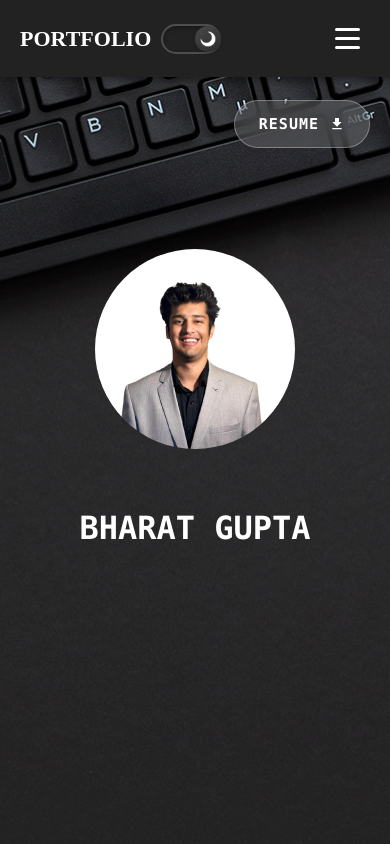
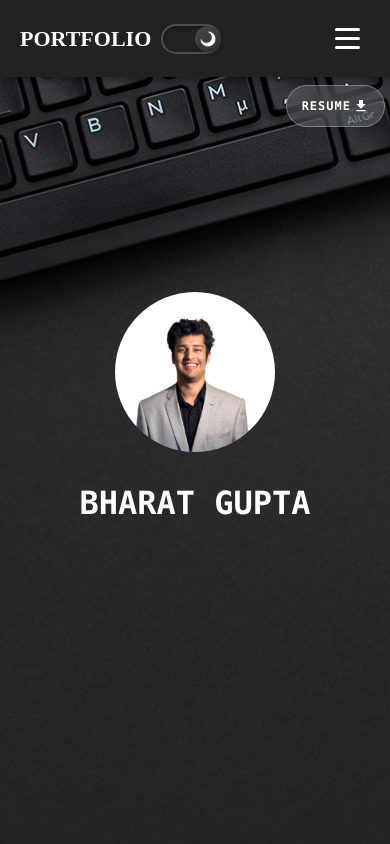
Before and after one commit to bharatgupta77/Portfolio-Bharat_Gupta, a React (Vite) app: page / in a window 390 px wide. Shown: the top 844 px of the page. Built offline with nearby package versions, Linux system fonts and the light colour scheme.

Commit message:
updated hero style for profile pic and resume button size and css

```diff
--- a/src/sections/Hero/HeroStyles.module.css
+++ b/src/sections/Hero/HeroStyles.module.css
@@ -249,11 +249,50 @@
   }
 }
 
+/* Mobile hero animation - image appears in center, then moves to top below navbar */
+@keyframes mobileHeroSlideUp {
+  0% {
+    opacity: 1;
+    transform: translateY(0);
+  }
+  25% {
+    opacity: 1;
+    transform: translateY(0);
+  }
+  100% {
+    opacity: 1;
+    transform: translateY(-180px);
+  }
+}
+
+@keyframes mobileTextFadeIn {
+  0% {
+    opacity: 0;
+    transform: translateY(20px);
+  }
+  100% {
+    opacity: 1;
+    transform: translateY(0);
+  }
+}
+
+@keyframes mobileContentStagger {
+  0% {
+    opacity: 0;
+    transform: translateY(15px);
+  }
+  100% {
+    opacity: 1;
+    transform: translateY(0);
+  }
+}
+
 :global(.cursor-pulse) {
   animation: pulse 1.5s infinite;
 }
 
-@media (width >= 800px) {
+/* Large screen media query */
+@media (min-width: 1426px) {
   .container {
     flex-direction: column;
     align-items: center;
@@ -263,30 +302,11 @@
   }
 
   .hero {
+    max-width: 300px;
     width: 300px;
     height: 300px;
     border-radius: 50%;
     object-fit: cover;
-  }
-
-  .description {
-    max-width: 50vw;
-  }
-
-  .typingText {
-    font-size: 28px;
-  }
-}
-
-@media (width >= 1400px) {
-  .container {
-    height: 100vh;
-    min-height: 100vh;
-  }
-
-  .hero {
-    max-width: 300px;
-    width: 300px;
     margin-top: -50px;
   }
 
@@ -299,7 +319,8 @@
   }
 }
 
-@media (max-width: 1425px) {
+/* Medium screen media query */
+@media (max-width: 1425px) and (min-width: 801px) {
   .container {
     height: 100vh;
     min-height: 100vh;
@@ -307,6 +328,13 @@
     align-items: center;
     justify-content: center;
     padding-top: 20px;
+  }
+
+  .hero {
+    width: 300px;
+    height: 300px;
+    border-radius: 50%;
+    object-fit: cover;
   }
 
   .colorModeContainer {
@@ -343,12 +371,192 @@
     width: 100% !important;
   }
 
+  .description {
+    max-width: 50vw;
+  }
+
+  .typingText {
+    font-size: 28px;
+  }
+
   .resumeButton {
     position: static !important;
     top: auto !important;
     right: auto !important;
     margin-top: 30px;
     align-self: center;
+  }
+
+  .scrollIndicator {
+    position: absolute;
+    bottom: 20px;
+    left: auto;
+    right: 20px;
+    margin: 0;
+    transform: none;
+  }
+
+  .scrollIndicator:hover {
+    transform: scale(1.1);
+  }
+
+  .scrollIndicator:active {
+    transform: scale(0.95);
+  }
+}
+
+/* Small screen/mobile media query */
+@media (max-width: 800px) {
+  .container {
+    height: 100vh;
+    min-height: 100vh;
+    flex-direction: column;
+    align-items: center;
+    justify-content: center;
+    padding-top: 10px;
+    gap: 12px;
+  }
+
+  .hero {
+    width: 160px;
+    height: 160px;
+    border-radius: 50%;
+    object-fit: cover;
+  }
+
+  .container span {
+    gap: 12px;
+    animation: mobileContentStagger 0.8s ease-out forwards;
+    animation-delay: 2.2s;
+    opacity: 0;
+  }
+
+  .container span a {
+    width: 32px;
+    height: 32px;
+  }
+
+  .container span a img {
+    width: 20px;
+    height: 20px;
+  }
+
+  .img_light {
+    width: 20px;
+    height: 20px;
+  }
+
+  .img_dark {
+    width: 20px;
+    height: 20px;
+  }
+
+  .colorModeContainer {
+    position: static;
+    margin-top: 0;
+    margin-bottom: 20px;
+    padding: 0;
+    display: flex;
+    justify-content: center;
+    align-items: center;
+    animation: mobileContentStagger 0.8s ease-out forwards;
+    animation-delay: 0.5s;
+    opacity: 0;
+  }
+
+  .colorMode {
+    width: 20px;
+  }
+
+  .textContainer {
+    position: static;
+    left: auto;
+    top: auto;
+    width: 95%;
+    max-width: none;
+    height: auto;
+    padding: 0 12px;
+  }
+
+  .info {
+    min-height: auto;
+    gap: 10px;
+  }
+
+  .info h1,
+  .info h2,
+  .info span,
+  .info p {
+    position: static !important;
+    top: auto !important;
+    width: 100% !important;
+  }
+
+  .description {
+    margin-top: 8px;
+    margin-bottom: 12px;
+    max-width: 95vw;
+    font-size: 12px !important;
+    line-height: 1.3;
+    animation: mobileTextFadeIn 0.8s ease-out forwards;
+    animation-delay: 2.8s;
+    opacity: 0;
+  }
+
+  .typingText {
+    font-size: 18px;
+    min-height: 1.4em;
+    animation: mobileTextFadeIn 0.8s ease-out forwards;
+    animation-delay: 2.4s;
+    opacity: 0;
+  }
+
+  .container button {
+    width: 80px;
+    height: 34px;
+    font-size: 14px;
+    border-radius: 12px;
+    animation: mobileContentStagger 0.8s ease-out forwards;
+    animation-delay: 3.2s;
+    opacity: 0;
+  }
+
+
+
+  .resumeButtonHorizontal {
+    padding: 10px 16px;
+    font-size: 11px;
+    gap: 6px;
+    border-radius: 20px;
+  }
+
+  .scrollIndicator {
+    position: absolute !important;
+    bottom: 12px !important;
+    left: auto !important;
+    right: 12px !important;
+    margin: 0 !important;
+    transform: none !important;
+    gap: 3px !important;
+    width: auto !important;
+  }
+
+  .scrollArrow {
+    width: 26px;
+    height: 26px;
+  }
+
+  .scrollText {
+    font-size: 7px;
+    letter-spacing: 0.3px;
+  }
+
+  .scrollIndicator:hover {
+    transform: scale(1.1);
+  }
+
+  .scrollIndicator:active {
+    transform: scale(0.95);
   }
 }
 
@@ -395,12 +603,12 @@
 
 .resumeButtonHorizontal {
   position: absolute;
-  top: 100px;
-  right: 20px;
+  top: 85px;
+  right: 5px;
   display: flex;
   align-items: center;
-  gap: 10px;
-  padding: 14px 24px;
+  gap: 2px;
+  padding: 12px 15px;
   background: rgba(255, 255, 255, 0.15);
   backdrop-filter: blur(15px);
   color: var(--text-color);
@@ -408,7 +616,7 @@
   border-radius: 30px;
   font-family: "Fira Code", "Consolas", "Monaco", "Roboto Mono", monospace;
   font-weight: 700;
-  font-size: 15px;
+  font-size: 12px;
   box-shadow: 0 2px 10px rgba(0, 0, 0, 0.1);
   border: 1px solid rgba(255, 255, 255, 0.3);
   transition: all 0.3s ease;
@@ -451,7 +659,7 @@
   display: flex;
   flex-direction: column;
   align-items: center;
-  gap: 8px;
+  gap: 10px;
   cursor: pointer;
   z-index: 10;
   transition: all 0.3s ease;
@@ -470,8 +678,8 @@
   display: flex;
   align-items: center;
   justify-content: center;
-  width: 40px;
-  height: 40px;
+  width: 30px;
+  height: 30px;
   border-radius: 50%;
   background: rgba(255, 255, 255, 0.15);
   backdrop-filter: blur(15px);
@@ -498,7 +706,7 @@
 
 .scrollText {
   font-family: "Fira Code", "Consolas", "Monaco", "Roboto Mono", monospace;
-  font-size: 11px;
+  font-size: 9px;
   color: var(--text-color);
   opacity: 0.7;
   text-transform: uppercase;
@@ -510,23 +718,3 @@
 .scrollIndicator:hover .scrollText {
   opacity: 1;
 }
-
-/* Responsive styles for scroll indicator */
-@media (max-width: 1425px) {
-  .scrollIndicator {
-    position: absolute;
-    bottom: 20px;
-    left: auto;
-    right: 20px;
-    margin: 0;
-    transform: none;
-  }
-
-  .scrollIndicator:hover {
-    transform: scale(1.1);
-  }
-
-  .scrollIndicator:active {
-    transform: scale(0.95);
-  }
-}
```
